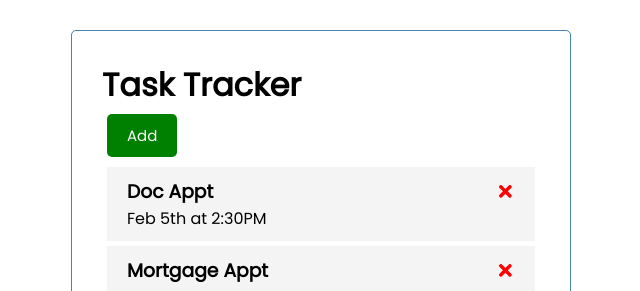
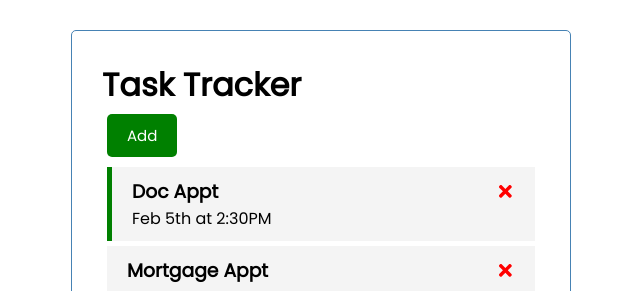
Before and after one commit to Hsami-96/task-tracker, a React (Create React App) app: page / in a window 1280 px wide. Shown: the top 291 px of the page, without its empty margins (319-959 px from the left). Built offline with nearby package versions, Linux system fonts and the light colour scheme.

Commit message:
added double click reminder func

```diff
--- a/src/App.js
+++ b/src/App.js
@@ -4,12 +4,12 @@
 
 
 const App = () => {
-  const [tasks, setstate] = useState([
+  const [tasks, setTasks] = useState([
     {
         id: 1,
         text: 'Doc Appt',
         day: 'Feb 5th at 2:30PM',
-        reminder: false
+        reminder: true
      },
      {
          id: 2,
@@ -24,10 +24,18 @@
          reminder: false
       }
     ])
+
+    const deleteTask = (id) => {
+      setTasks(tasks.filter((task) => task.id !== id))
+    }
+
+    const toggleReminder = (id) => {
+      setTasks(tasks.map((task) => task.id === id ? {...task, reminder: !task.reminder} : task))
+    }
   return (
     <div className="container">
       <Header/>
-      <Tasks tasks={tasks}/>
+      {tasks.length > 0 ? (<Tasks tasks={tasks} onDelete={deleteTask} onToggle={toggleReminder}/>) : ('No tasks to show')}
     </div>
   );
 }
--- a/src/components/Task.js
+++ b/src/components/Task.js
@@ -1,8 +1,8 @@
 import { FaTimes } from 'react-icons/fa'
-const Task = ({task}) => {
+const Task = ({task , onDelete, onToggle}) => {
     return (
-        <div className='task'>
-            <h3>{task.text} <FaTimes style={{color:'red'}}/></h3>
+        <div className={`task ${task.reminder ? 'reminder': ''}`} onDoubleClick={() => onToggle(task.id)}>
+            <h3>{task.text} <FaTimes style={{color:'red', cursor:'pointer'}} onClick={() => onDelete(task.id)}/></h3>
             <p>{task.day}</p>
 
         </div>
--- a/src/components/Tasks.js
+++ b/src/components/Tasks.js
@@ -1,11 +1,11 @@
 import Task from "./Task"
 
-const Tasks = ({tasks}) => {
+const Tasks = ({tasks, onDelete, onToggle}) => {
     return (
         <>
         {
             tasks.map((task) => (
-                <Task key={task.id} task={task}/>
+                <Task key={task.id} task={task} onDelete={onDelete} onToggle={onToggle}/>
             ))
         }
         </>
```
